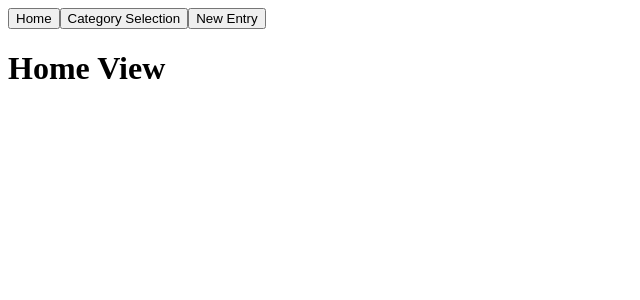
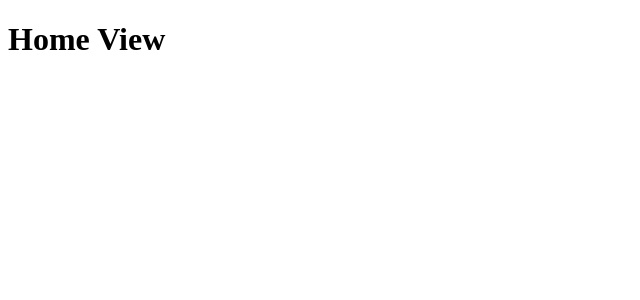
Before and after one commit to theryancook/JS_React_journal-app, a React (Create React App) app: page / in a window 1280 px wide. Shown: the top 300 px of the page, without its empty margins (0-640 px from the left). Built offline with nearby package versions, Linux system fonts and the light colour scheme.

Commit message:
router based routing

```diff
--- a/src/App.js
+++ b/src/App.js
@@ -1,39 +1,20 @@
 import React, { Component } from "react";
+import { BrowserRouter, Route } from "react-router-dom";
 import HomeView from "./HomeView";
 import CategorySelectionView from "./CategorySelectionView";
 import NewEntryView from "./NewEntryView";
 
 class App extends Component {
-
-    state = {
-        location: "home"
-    }
-
-    getView() {
-        const { location } = this.state;
-        switch(location) {
-            case "home":
-                return < HomeView />
-            case "categorySelection":
-                return < CategorySelectionView />
-            case "newEntry":
-                return < NewEntryView />
-            default:
-                return null
-        }
-    }
-
-    changeLocation = (location) => {
-        this.setState({ location });
-    }
-
     render() {
         return (
             <div>
-                <button onClick={() => this.changeLocation("home")}>Home</button>
-                <button onClick={() => this.changeLocation("categorySelection")}>Category Selection</button>
-                <button onClick={() => this.changeLocation("newEntry")}>New Entry</button>
-                {this.getView()}
+                <BrowserRouter>
+                    <div>
+                        <Route exact path="/" component={HomeView} />
+                        <Route exact path="/category" component={CategorySelectionView} />
+                        <Route exact path="/entry" component={NewEntryView} />
+                    </div>
+                </BrowserRouter>
             </div>
         );
     };
```
